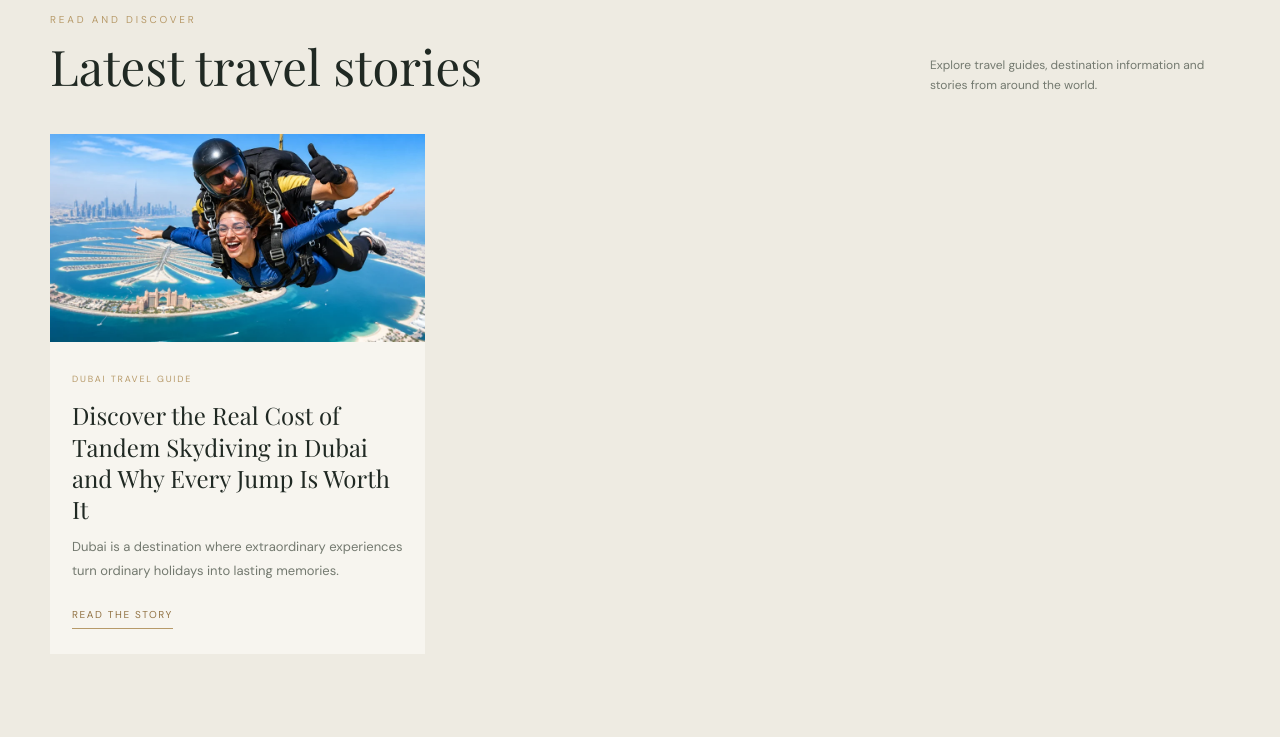
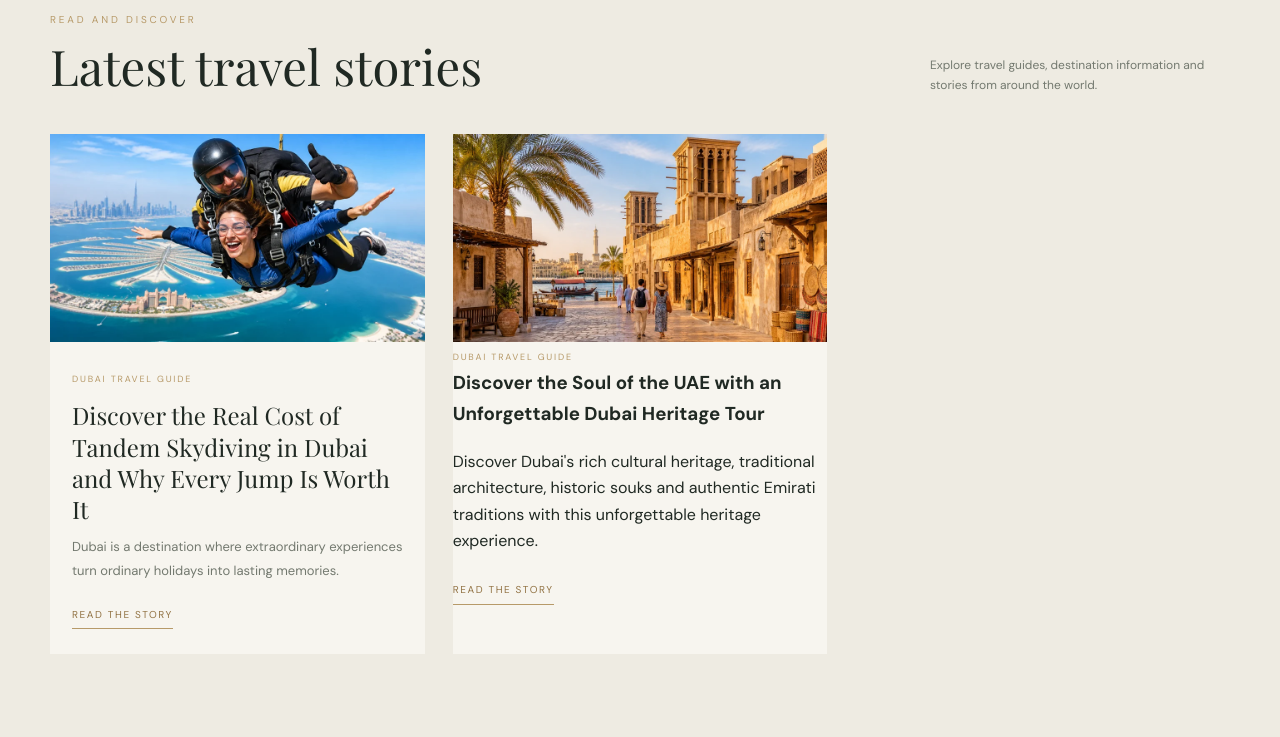
Before and after one commit to travelguidejournal/travelguidejournal.github.io, a plain HTML site: page index.html in a window 1280 px wide. Shown: the part 1280-2017 px from the top of the page. Drawn offline with nearby package versions, Linux system fonts and the light colour scheme.

Commit message:
Update index.html

```diff
--- a/index.html
+++ b/index.html
@@ -810,6 +810,48 @@ h1, h2, h3, p {
         </article>
 
         <!-- ADD YOUR NEXT BLOG CARD BELOW THIS LINE -->
+<!-- DUBAI HERITAGE TOUR ARTICLE -->
+<article class="story-card">
+
+  <a
+    class="story-image"
+    href="dubai-heritage-tour.html"
+    aria-label="Read the Dubai Heritage Tour article"
+  >
+    <img
+      src="assets/images/dubai-heritage-tour.webp"
+      alt="Dubai Heritage Tour – Explore Al Fahidi Historical District"
+      loading="lazy"
+    >
+  </a>
+
+  <div class="story-content">
+
+    <span class="story-category">
+      DUBAI TRAVEL GUIDE
+    </span>
+
+    <h3>
+      Discover the Soul of the UAE with an Unforgettable Dubai Heritage Tour
+    </h3>
+
+    <p>
+      Discover Dubai's rich cultural heritage, traditional architecture,
+      historic souks and authentic Emirati traditions with this unforgettable
+      heritage experience.
+    </p>
+
+    <a
+      class="text-link"
+      href="dubai-heritage-tour.html"
+    >
+      Read the Story
+    </a>
+
+  </div>
+
+</article>
+
 
       </div>
 
```
